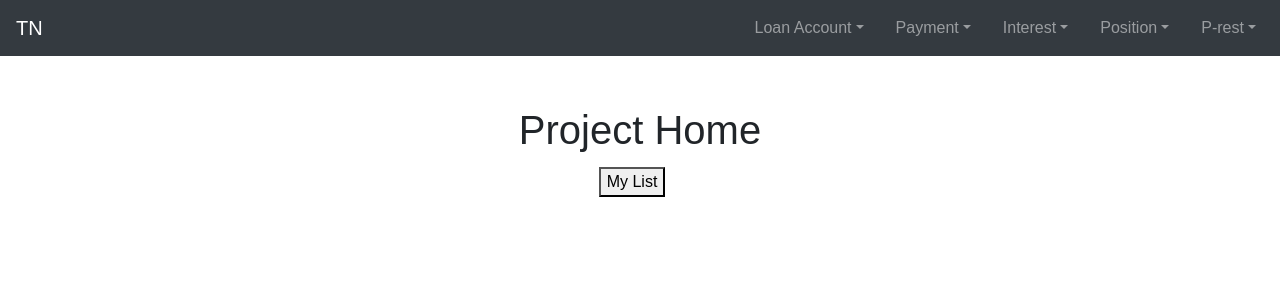
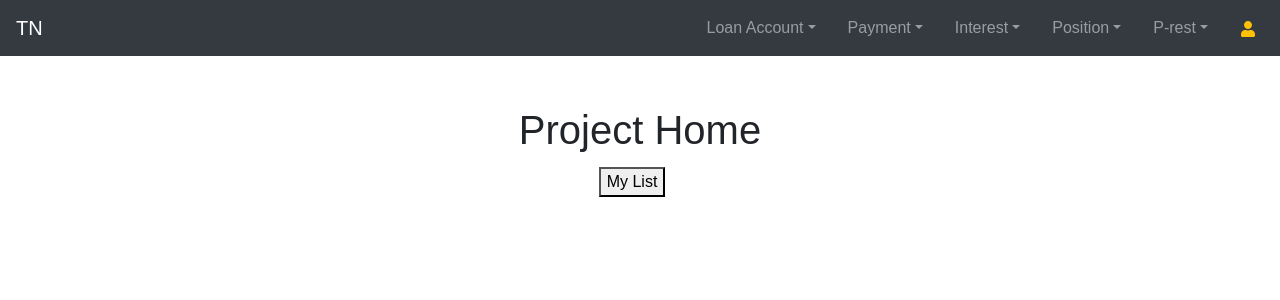
Before and after one commit to popaty/react-express-dloan, a React (Create React App) app in the folder client/: page / in a window 1280 px wide. Shown: the top 300 px of the page. Built offline with nearby package versions, Linux system fonts and the light colour scheme.

Commit message:
add icon/account number from Header

```diff
--- a/client/package.json
+++ b/client/package.json
@@ -12,6 +12,7 @@
     "react-bootstrap": "^1.0.0-beta.12",
     "react-dom": "^16.9.0",
     "react-dropdown-select": "^3.3.4",
+    "react-icons": "^3.7.0",
     "react-router-dom": "^4.3.1",
     "react-scripts": "^3.1.1",
     "reactstrap": "^8.0.1"
--- a/client/src/App/pages/Header.js
+++ b/client/src/App/pages/Header.js
@@ -1,9 +1,12 @@
 import React from 'react';
-import {DropdownItem, DropdownMenu, DropdownToggle, Nav, Navbar, NavbarBrand, UncontrolledDropdown} from 'reactstrap';
+import {DropdownItem, DropdownMenu, DropdownToggle, Nav, Navbar, NavLink, NavItem, NavbarBrand, UncontrolledDropdown} from 'reactstrap';
+import {FaUser} from 'react-icons/fa';
 
 const header = (props) => {
+    if (JSON.parse(sessionStorage.getItem("account_number"))) {
+        var account = JSON.parse(sessionStorage.getItem("account_number"));
+    }
     return (
-
         <Navbar color="dark" dark expand="md">
             {/* <img src={logo} alt="TN" width="100" height="100" /> */}
             <NavbarBrand href="/">TN</NavbarBrand>
@@ -77,6 +80,10 @@ const header = (props) => {
                         </DropdownItem>
                     </DropdownMenu>
                 </UncontrolledDropdown>
+                &emsp;
+                <NavItem>
+                    <NavLink><span class="text-warning"><FaUser /> {account}</span></NavLink>
+                </NavItem>
             </Nav>
         </Navbar>
     );
--- a/client/src/App/pages/repayment/RepaymentComponent.js
+++ b/client/src/App/pages/repayment/RepaymentComponent.js
@@ -27,8 +27,6 @@ class RepaymentComponent extends Component {
 
     componentDidMount() {
         if (JSON.parse(sessionStorage.getItem("account_number"))) {
-            //JSON.parse(sessionStorage.getItem("response_disbursement"))
-            //const data = JSON.parse(sessionStorage.getItem("response_disbursement"));
             const body = {
                 account_number: JSON.parse(sessionStorage.getItem("account_number")),
                 transaction_amount: 0,
```
Also changed, not shown: 1 other file (tests, documents, lock files or other folders).
